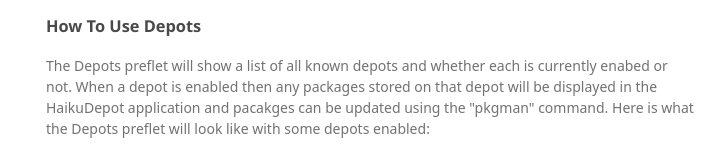
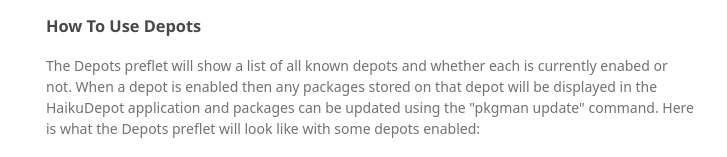
Before and after one commit to Perelandra0x309/depots, a plain HTML site: page index.html in a window 1280 px wide. Shown: the part 628-785 px from the top of the page, 424-1151 px from the left. Drawn offline with Linux system fonts and the light colour scheme; a web font is replaced by a local one.

Commit message:
Fix typo

```diff
--- a/index.html
+++ b/index.html
@@ -45,7 +45,7 @@
 -->
 <h3>
 <a id="using-depots" class="anchor" href="#using-depots" aria-hidden="true"><span aria-hidden="true" class="octicon octicon-link"></span></a>How To Use Depots</h3>
-<p>The Depots preflet will show a list of all known depots and whether each is currently enabed or not.  When a depot is enabled then any packages stored on that depot will be displayed in the HaikuDepot application and pacakges can be updated using the "pkgman" command.  Here is what the Depots preflet will look like with some depots enabled:
+<p>The Depots preflet will show a list of all known depots and whether each is currently enabed or not.  When a depot is enabled then any packages stored on that depot will be displayed in the HaikuDepot application and packages can be updated using the "pkgman update" command.  Here is what the Depots preflet will look like with some depots enabled:
 <p><img src="images/Depots1.png">
 <p>To add a new depot to the list, click on the "+" button at the bottom left of the list.  You will need to know the URL of the depot and type or paste that into the text area:
 <p><img src="images/addURL.png">
```
